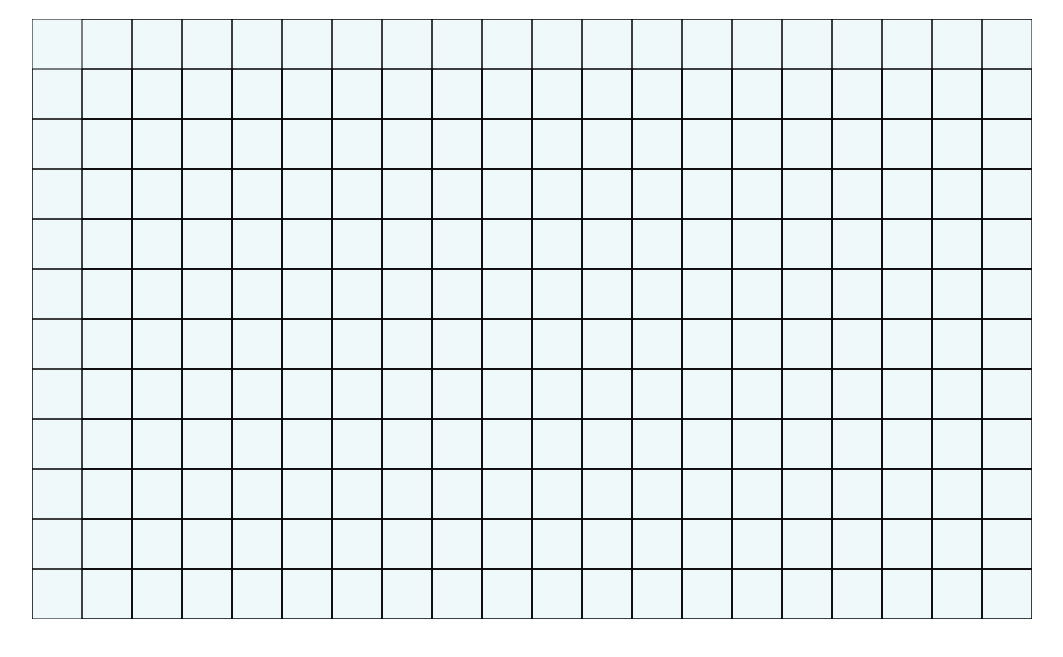
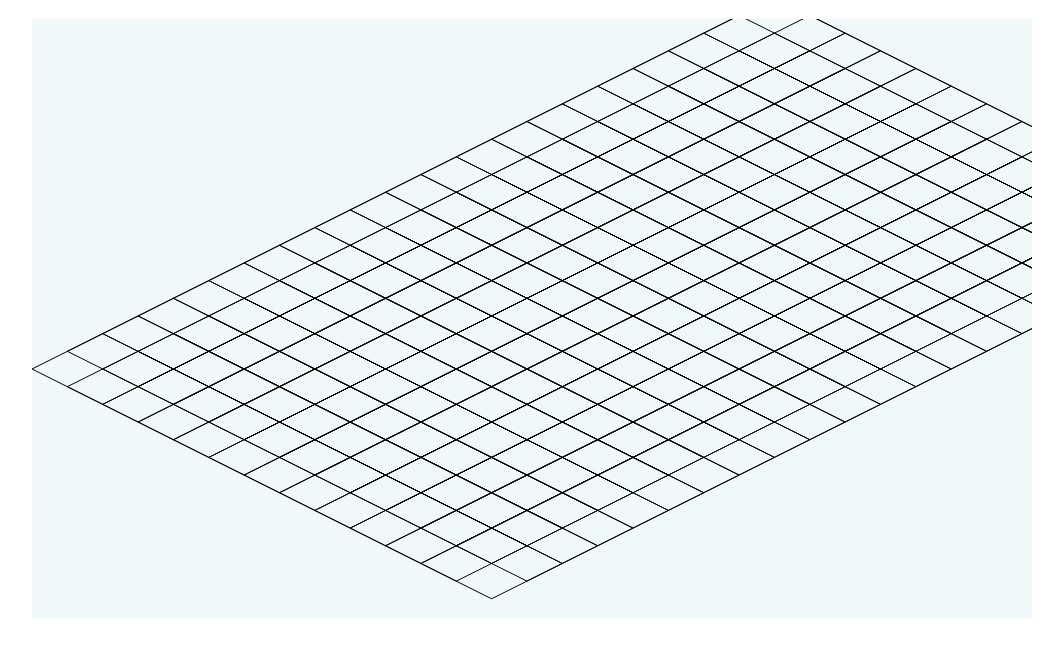
Before and after one commit to Lr51/example_code2, a plain HTML site: page index.html in a window 1280 px wide. Shown: the part 61-718 px from the top of the page, without its empty margins (108-1171 px from the left). Drawn offline with Linux system fonts and the light colour scheme.

Commit message:
new clss Point

```diff
--- a/index.html
+++ b/index.html
@@ -5,6 +5,7 @@
     <title></title>
     <link rel="stylesheet" href="/css/style.css"/>
 
+    <script src="/js/Point.js"></script>
     <script src="/js/Cell.js"></script>
     <script src="/js/Field.js"></script>
 
--- a/js/Cell.js
+++ b/js/Cell.js
@@ -5,13 +5,13 @@
 var Cell = function(points, context, params)
 {
     this.context = context;
-    this.origin = points;
+    this.origin = points;   //new Point
 
     this.center = {
         x:(this.origin[0].x + this.origin[2].x) / 2,
         y:(this.origin[0].y + this.origin[2].y) / 2
     };
-
+    //console.log(this.origin, "origin");
     //this.color = params.color;
     //console.log(this.context);
     //this.scale(this.origin[2]);
@@ -54,11 +54,11 @@ Cell.prototype.draw = function()
     this.context.fillStyle = "red";
     this.context.stroke();
 
-    this.context.beginPath();
-    console.log(this.center);
-    this.context.moveTo(this.center.x, this.center.y);
-    this.context.lineTo(this.center.x + 1, this.center.y + 1);
-    this.context.closePath();
+    //this.context.beginPath();
+    //console.log(this.center);
+    //this.context.moveTo(this.center.x, this.center.y);
+    //this.context.lineTo(this.center.x + 1, this.center.y + 1);
+    //this.context.closePath();
 }
 
 Cell.prototype.scale = function()
@@ -66,27 +66,30 @@ Cell.prototype.scale = function()
     var a = 1;
     var b = 0.5;
     this.origin.forEach(function(item, i, that){
-        var point = {};
-        point.x = a * item.x + 0 * item.y;
-        point.y = 0 * item.x + b * item.y;
-        console.log(point, "scale");
-        that[i] = point;
+        item.scale(1, 0.5);
+        //var point = {};
+        //point.x = a * item.x + 0 * item.y;
+        //point.y = 0 * item.x + b * item.y;
+        //console.log(point, "scale");
+        //that[i] = point;
         //console.log(item, "item");
     });
 
 
 }
 
-Cell.prototype.rotate = function()
+Cell.prototype.rotate = function(angle)
 {
     this.origin.forEach(function(item, i, that){
         var a = Math.PI/4;
         (function(){
-            var point = {};
-            point.x = (Math.cos(a) * item.x + Math.sin(a) * item.y).toFixed(10);
-            point.y = (((-Math.sin(a)) * item.x + Math.cos(a) * item.y)).toFixed(10);
-            //console.log(point);
-            that[i] = point;
+            //console.log(angle);
+            item.rotate(angle);
+            //var point = {};
+            //point.x = (Math.cos(a) * item.x + Math.sin(a) * item.y).toFixed(10);
+            //point.y = (((-Math.sin(a)) * item.x + Math.cos(a) * item.y)).toFixed(10);
+            //console.log(item);
+            //that[i] = point;
         })();
     });
 }
@@ -100,10 +103,13 @@ Cell.prototype.move = function(offset)
     this.origin.forEach(function(item, i, that){
 
         (function() {
-            var point = {};
-            point.x = 1 * item.x + 0 * item.y + offset.x * 1;
-            point.y = 0 * item.x + 1 * item.y + offset.y * 1;
-            that[i] = point;
+
+
+            item.move(offset);
+            //var point = {};
+            //point.x = 1 * item.x + 0 * item.y + offset.x * 1;
+            //point.y = 0 * item.x + 1 * item.y + offset.y * 1;
+            //that[i] = point;
         })();
     });
 }
--- a/js/Field.js
+++ b/js/Field.js
@@ -7,13 +7,14 @@ var Field = function(context)
     this.context = context;
 
     this.patternCell = [
-        {x:0, y: 0},
-        {x:100, y: 0},
-        {x:100, y: 100},
-        {x:0, y: 100}
+        new Point(0, 0),
+        new Point(100, 0),
+        new Point(100, 100),
+        new Point(0, 100)
     ];
 
-    this.cell = new Cell(this.patternCell, this.context);
+    this.cell = new Cell(this.patternCell.concat(), this.context);
+    //this.cell.move({x: 100, y:100});
     this.cells = [];
     this.width = 20;
     this.height = 12;
@@ -24,17 +25,22 @@ var Field = function(context)
         this.cells[i] = [];
         for(var j = 0; j < this.height; j++)
         {
-            var newCell = new Cell(this.patternCell.concat(), this.context);
+            var newCell = new Cell([
+                new Point(0, 0),
+                new Point(100, 0),
+                new Point(100, 100),
+                new Point(0, 100)
+            ], this.context);
             this.cells[i][j] = newCell;
             //this.cells[i][j].moveToCenter();
             this.cells[i][j].move({x: 0 + this.side * i, y: 0 + this.side * j});
-            //this.cells[i][j].rotate();
-            //this.cells[i][j].scale();
-            //this.cells[i][j].move({x: 0, y: 350});
+            this.cells[i][j].rotate(Math.PI/4);
+            this.cells[i][j].scale();
+            this.cells[i][j].move({x: 0, y: 350});
         }
     }
 
-    console.log(this.cells);
+    //console.log(this.cells);
 };
 
 Field.prototype.draw = function()
--- /dev/null
+++ b/js/Point.js
@@ -0,0 +1,33 @@
+/**
+ * Created on 07.10.2015.
+ */
+
+var Point = function(x, y)
+{
+    this.x = x;
+    this.y = y;
+}
+
+Point.prototype.rotate = function(angle)
+{
+    var x = (Math.cos(angle) * this.x + Math.sin(angle) * this.y).toFixed(10);
+    var y = (((-Math.sin(angle)) * this.x + Math.cos(angle) * this.y)).toFixed(10);
+    this.x = x;
+    this.y = y;
+}
+
+Point.prototype.move = function(offset)
+{
+    var x = 1 * this.x + 0 * this.y + offset.x * 1;
+    var y = 0 * this.x + 1 * this.y + offset.y * 1;
+    this.x = x;
+    this.y = y;
+}
+
+Point.prototype.scale = function(a, b)
+{
+    var x = a * this.x + 0 * this.y;
+    var y = 0 * this.x + b * this.y;
+    this.x = x;
+    this.y = y;
+}
```
